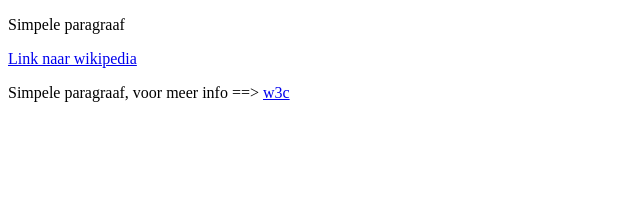
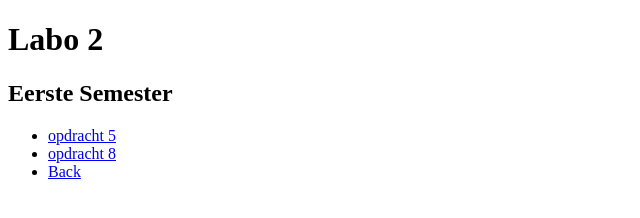
Before and after one commit to LukaGKCD/LukaGKCD.github.io, a plain HTML site: page Labo2/index.html in a window 1280 px wide. Shown: the whole page, without its empty margins (0-640 px from the left). Drawn offline with Linux system fonts and the light colour scheme.

Commit message:
was vergeten labo 2 ook op de site te zetten, is nu gebeurt

```diff
--- a/Labo2/index.html
+++ b/Labo2/index.html
@@ -2,12 +2,19 @@
 <html lang="en">
 <head>
     <meta charset="UTF-8">
-    <meta name="viewport" content="width=device-width, initial-scale=1.0">
-    <title>Document</title>
+    <title>labo 2</title>
 </head>
 <body>
-    <p>Simpele paragraaf</p>
-    <a href="https://nl.wikipedia.org/wiki/Hoofdpagina">Link naar wikipedia</a>
-    <p>Simpele paragraaf, voor meer info ==&gt; <a href="https://www.w3schools.com/tags/tag_p.asp">w3c</a></p>
+<header>
+    <h1>Labo 2</h1>
+</header>
+<section>
+    <h2>Eerste Semester</h2>
+    <ul>
+        <li><a href="./opdr5.html">opdracht 5</a></li>
+        <li><a href="./opdr8.html">opdracht 8</a></li>
+        <li><a href="/index.html">Back</a></li>
+    </ul>
+</section>
 </body>
 </html>
```
Also changed, not shown: Labo2/hoofdindex.html (added, +13 -0 lines), Labo4/index.html (+2 -2 lines).
